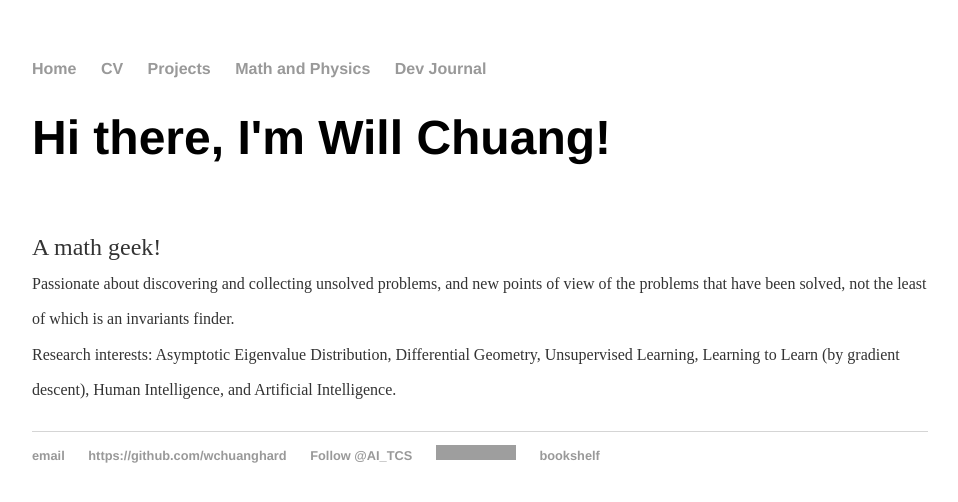
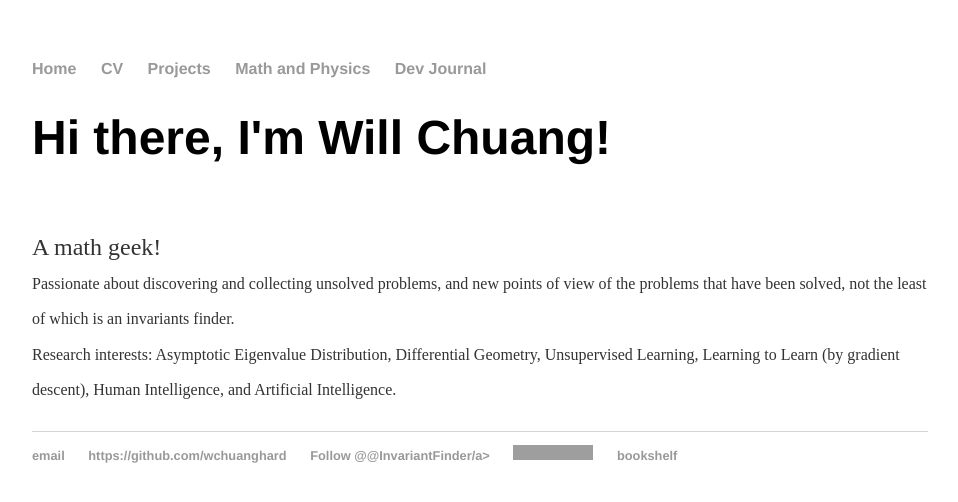
Before and after one commit to williamchuang/williamchuang.github.io, a Jekyll site: the page built from index.html, in a window 1280 px wide. Shown: the top 502 px of the page, without its empty margins (160-1118 px from the left). Built offline with Jekyll 4.4.1, drawn with Linux system fonts in a browser that asks for light colours; comment, search, counter and statistics services are not loaded; grey boxes are pictures that could not be loaded.

Commit message:
Update default.html

```diff
--- a/_layouts/default.html
+++ b/_layouts/default.html
@@ -26,9 +26,9 @@
 		<footer>
 			{% include footer.html %}
     		<ul>
-        		<li><a href="mailto:wchuang@g.harvard.edu">email</a></li>
+        		<li><a href="mailto:whchuang@usfca.edu">email</a></li>
         		<li><a href="https://github.com/wchuanghard">https://github.com/wchuanghard</a></li>
-        		<li><a href="https://twitter.com/AI_TCS" class="twitter-follow-button" data-show-count="false" data-dnt="true">Follow @AI_TCS</a> <script>!function(d,s,id){var js,fjs=d.getElementsByTagName(s)[0],p=/^http:/.test(d.location)?'http':'https';if(!d.getElementById(id)){js=d.createElement(s);js.id=id;js.src=p+'://platform.twitter.com/widgets.js';fjs.parentNode.insertBefore(js,fjs);}}(document, 'script', 'twitter-wjs');</script></li>
+        		<li><a href="https://twitter.com/InvariantFinder" class="twitter-follow-button" data-show-count="false" data-dnt="true">Follow @@InvariantFinder/a> <script>!function(d,s,id){var js,fjs=d.getElementsByTagName(s)[0],p=/^http:/.test(d.location)?'http':'https';if(!d.getElementById(id)){js=d.createElement(s);js.id=id;js.src=p+'://platform.twitter.com/widgets.js';fjs.parentNode.insertBefore(js,fjs);}}(document, 'script', 'twitter-wjs');</script></li>
                 	<li><a href="https://www.linkedin.com/in/whchuang"><img src="https://static.licdn.com/scds/common/u/img/webpromo/btn_profile_bluetxt_80x15.png" width="80" height="15" border="0" alt="View William H. Chuang's profile on LinkedIn"></a></li>
           		<li><a href ="https://www.anobii.com/maobooks/books">bookshelf</a></li>
 			</ul>
```
